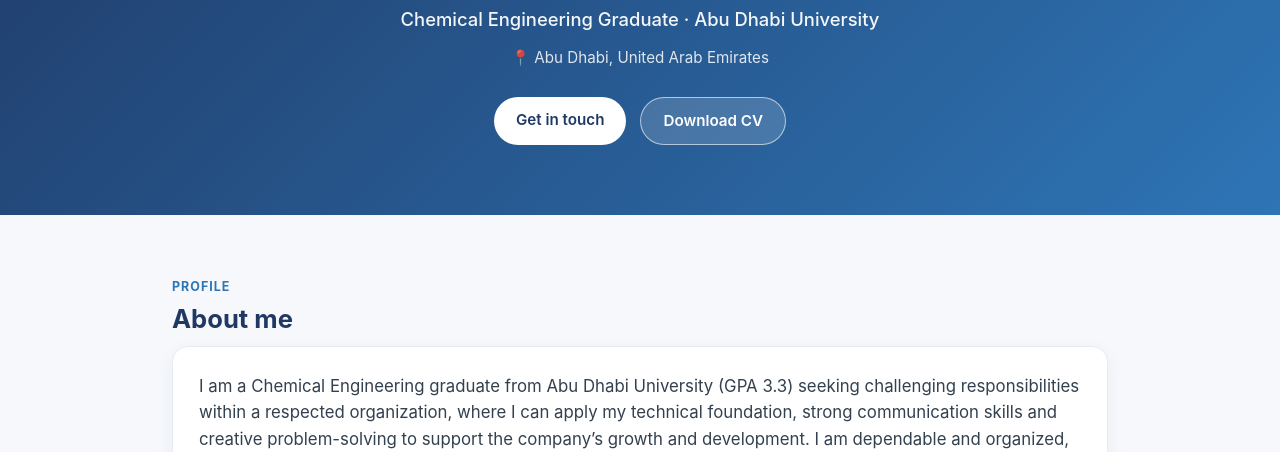
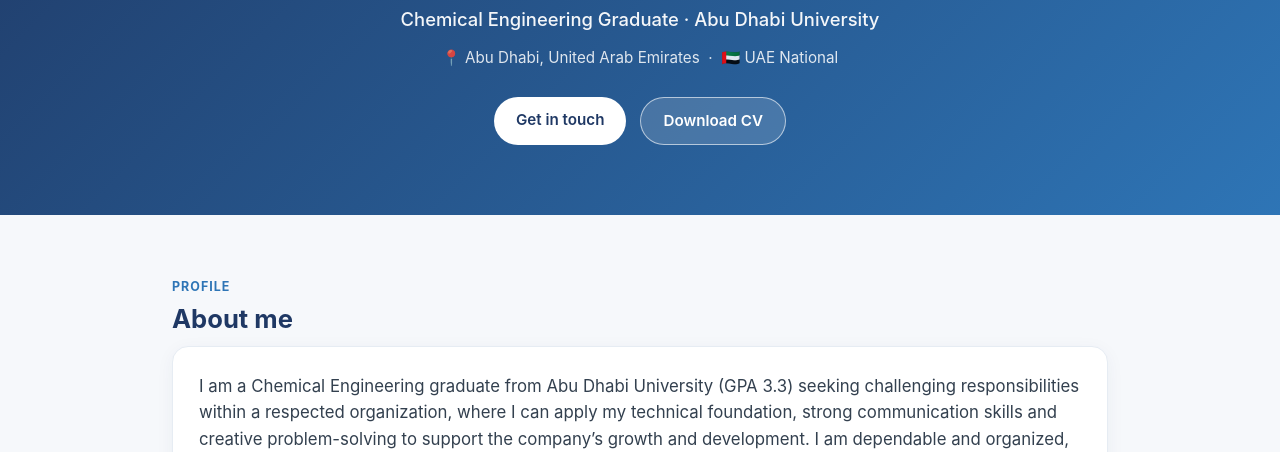
Before and after one commit to nadiaalblo615/nadiaalblo615.github.io, a plain HTML site: page index.html in a window 1280 px wide. Shown: the part 348-800 px from the top of the page. Drawn offline with Linux system fonts and the light colour scheme.

Commit message:
Add files via upload

```diff
--- a/index.html
+++ b/index.html
@@ -97,7 +97,7 @@
     <div class="avatar">NS</div>
     <h1>Nadia Syed Ehsan Shah</h1>
     <div class="tag">Chemical Engineering Graduate · Abu Dhabi University</div>
-    <div class="loc">📍 Abu Dhabi, United Arab Emirates</div>
+    <div class="loc">📍 Abu Dhabi, United Arab Emirates&nbsp;&nbsp;·&nbsp;&nbsp;🇦🇪 UAE National</div>
     <div class="cta">
       <a class="btn primary" href="#contact">Get in touch</a>
       <a class="btn ghost" href="Nadia_Syed_Ehsan_Shah_CV.pdf" target="_blank" rel="noopener">Download CV</a>
@@ -211,11 +211,11 @@
     <span class="eyebrow">Languages</span>
     <h2>Multilingual</h2>
     <div class="card" style="max-width:560px">
-      <div class="lang"><span class="name">Balochi</span><span class="level">Mother tongue</span></div>
       <div class="lang"><span class="name">Arabic</span><span class="level">Native / bilingual</span></div>
       <div class="lang"><span class="name">English</span><span class="level">Professional working</span></div>
       <div class="lang"><span class="name">Hindi</span><span class="level">Professional working</span></div>
       <div class="lang"><span class="name">Urdu</span><span class="level">Professional working</span></div>
+      <div class="lang"><span class="name">Balochi</span><span class="level">Mother tongue</span></div>
     </div>
   </div>
 </section>
```
Also changed, not shown: 1 other file.
